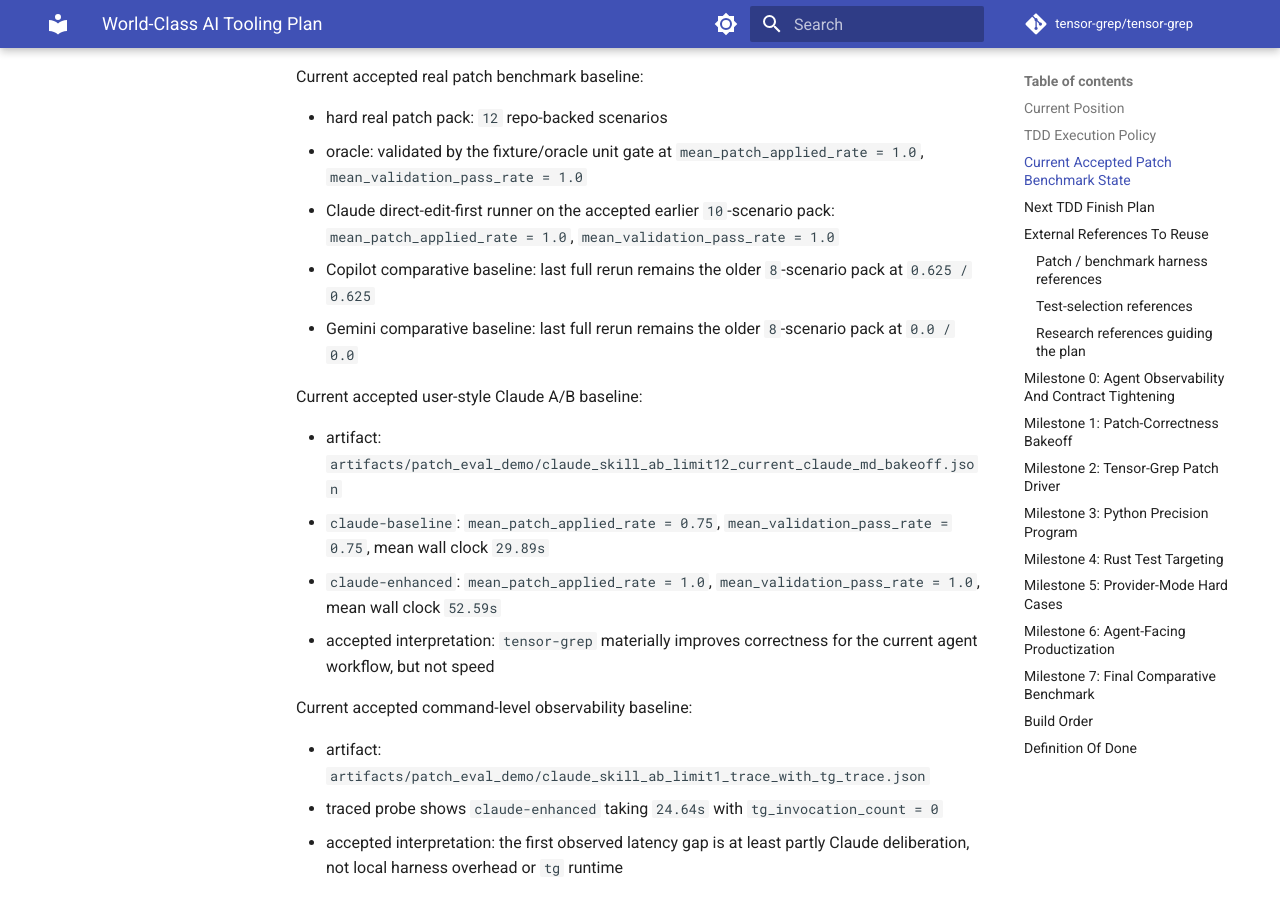
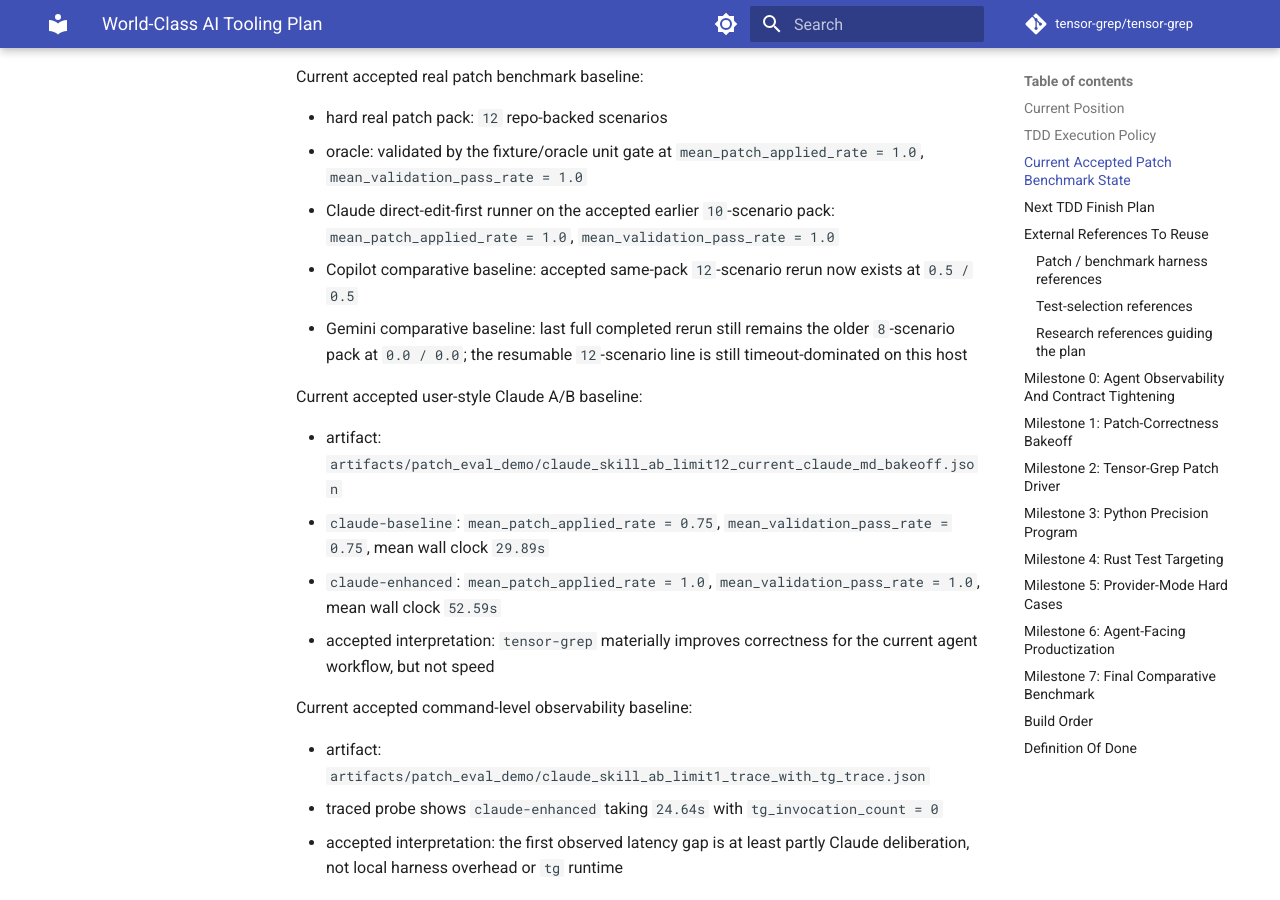
Before and after one commit to oimiragieo/tensor-grep, an MkDocs documentation site: the page built from docs/world_class_plan.md, in a window 1280 px wide and 900 px high, scrolled down 1664 px. Built offline with MkDocs 1.6.1 and Material for MkDocs 9.7.7, drawn with Linux system fonts in a browser that asks for light colours; comment, search, counter and statistics services are not loaded; some of the changed text lies outside the part shown.

Commit message:
docs: record copilot same pack rerun

```diff
--- a/docs/world_class_plan.md
+++ b/docs/world_class_plan.md
@@ -52,8 +52,8 @@
 * hard real patch pack: `12` repo-backed scenarios
 * oracle: validated by the fixture/oracle unit gate at `mean_patch_applied_rate = 1.0`, `mean_validation_pass_rate = 1.0`
 * Claude direct-edit-first runner on the accepted earlier `10`-scenario pack: `mean_patch_applied_rate = 1.0`, `mean_validation_pass_rate = 1.0`
-* Copilot comparative baseline: last full rerun remains the older `8`-scenario pack at `0.625 / 0.625`
-* Gemini comparative baseline: last full rerun remains the older `8`-scenario pack at `0.0 / 0.0`
+* Copilot comparative baseline: accepted same-pack `12`-scenario rerun now exists at `0.5 / 0.5`
+* Gemini comparative baseline: last full completed rerun still remains the older `8`-scenario pack at `0.0 / 0.0`; the resumable `12`-scenario line is still timeout-dominated on this host
 
 Current accepted user-style Claude A/B baseline:
 
@@ -134,6 +134,7 @@
 * reporting surface now includes `benchmarks/render_claude_skill_ab_matrix.py`
 * matrix runner now checkpoints after each experiment via an explicit helper and supports `--resume`
 * user-style Claude A/B runner now also checkpoints and resumes at record granularity
+* Copilot and Gemini patch prediction runners now also checkpoint and resume at record granularity
 * it reuses:
   * `run_claude_skill_ab.py`
   * `run_patch_bakeoff.py`
@@ -240,7 +241,8 @@
       * compare against the accepted `claude-enhanced` baseline, not memory
 
 3. comparative finish line
-   * rerun Copilot and Gemini on the current accepted 12-scenario real patch pack
+   * Copilot same-pack rerun is now complete on the accepted 12-scenario real patch pack
+   * Gemini same-pack rerun remains open because vendor timeouts dominate first-record runtime even after resume support
    * rerun user-style A/B only after the Claude default probe is accepted
    * update scorecards only from completed, same-pack runs
 
```
Also changed, not shown: docs/PAPER.md (+4 -2 lines).
